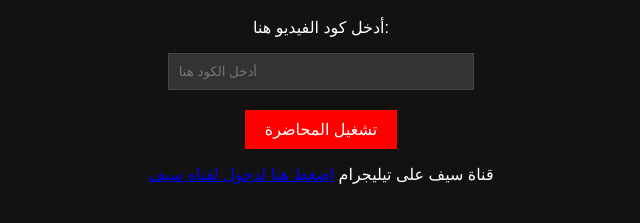
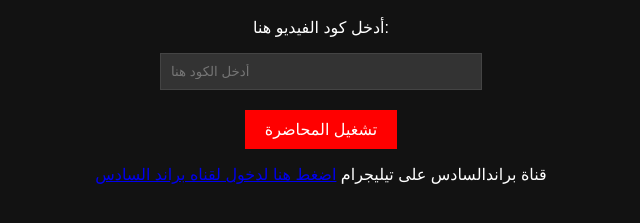
Before and after one commit to hasneen2005/requirements.txt, a plain HTML site: page index.html in a window 1280 px wide. Shown: the part 331-554 px from the top of the page, without its empty margins (319-959 px from the left). Drawn offline with Linux system fonts and the light colour scheme.

Commit message:
Update index.html

```diff
--- a/index.html
+++ b/index.html
@@ -61,7 +61,7 @@
 
              <button onclick="loadVideo()">تشغيل المحاضرة</button>
 
-<div id="videoContainer"></div><p>قناة سيف على تيليجرام <a href="https://t.me/swwrw" target="_blank">اضغط هنا لدخول لقناه سيف</a></p>
+<div id="videoContainer"></div><p>قناة براندالسادس على تيليجرام <a href="https://t.me/swwrw" target="_blank">اضغط هنا لدخول لقناه براند السادس</a></p>
 
              <div id="videoContainer"></div>
             </div>
```
